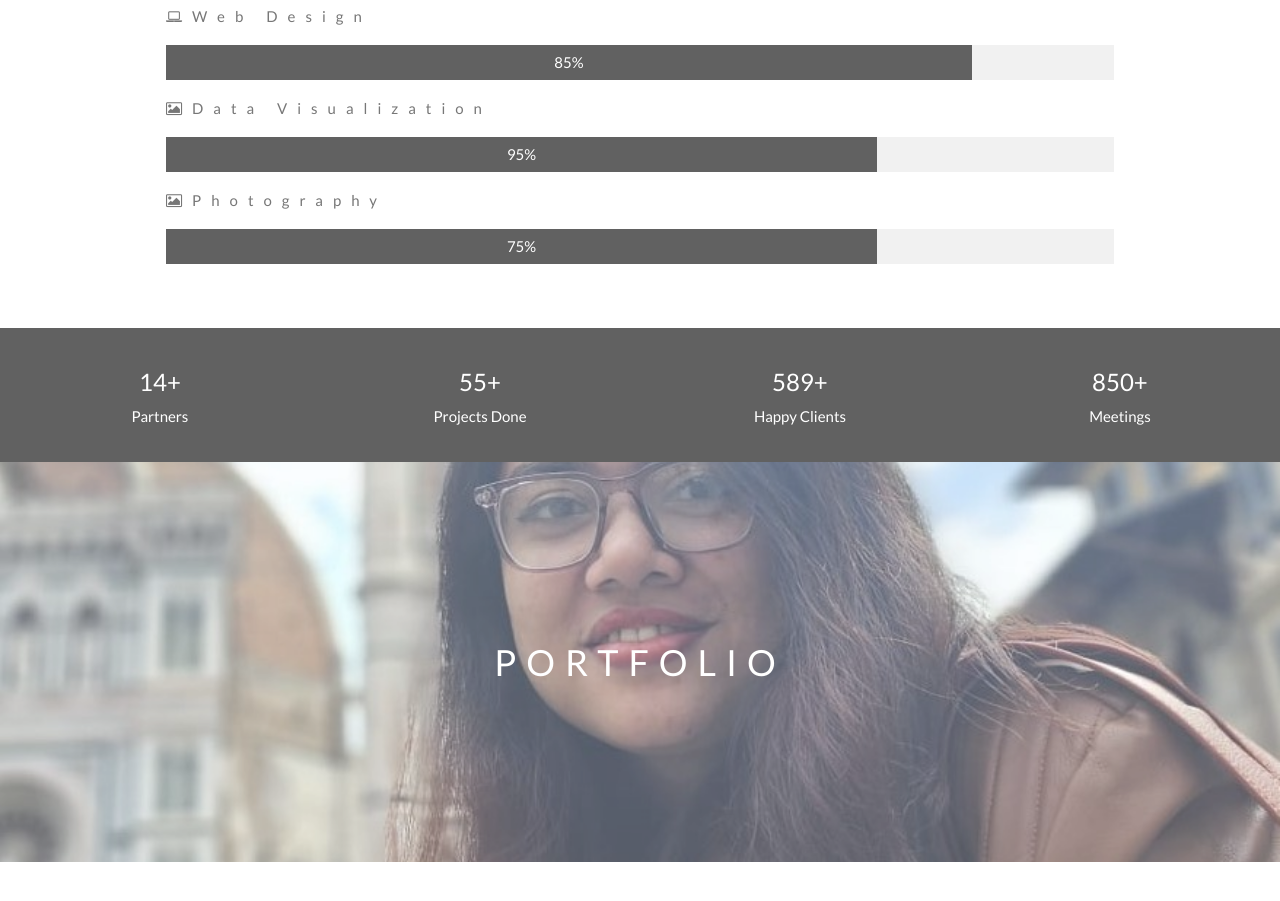
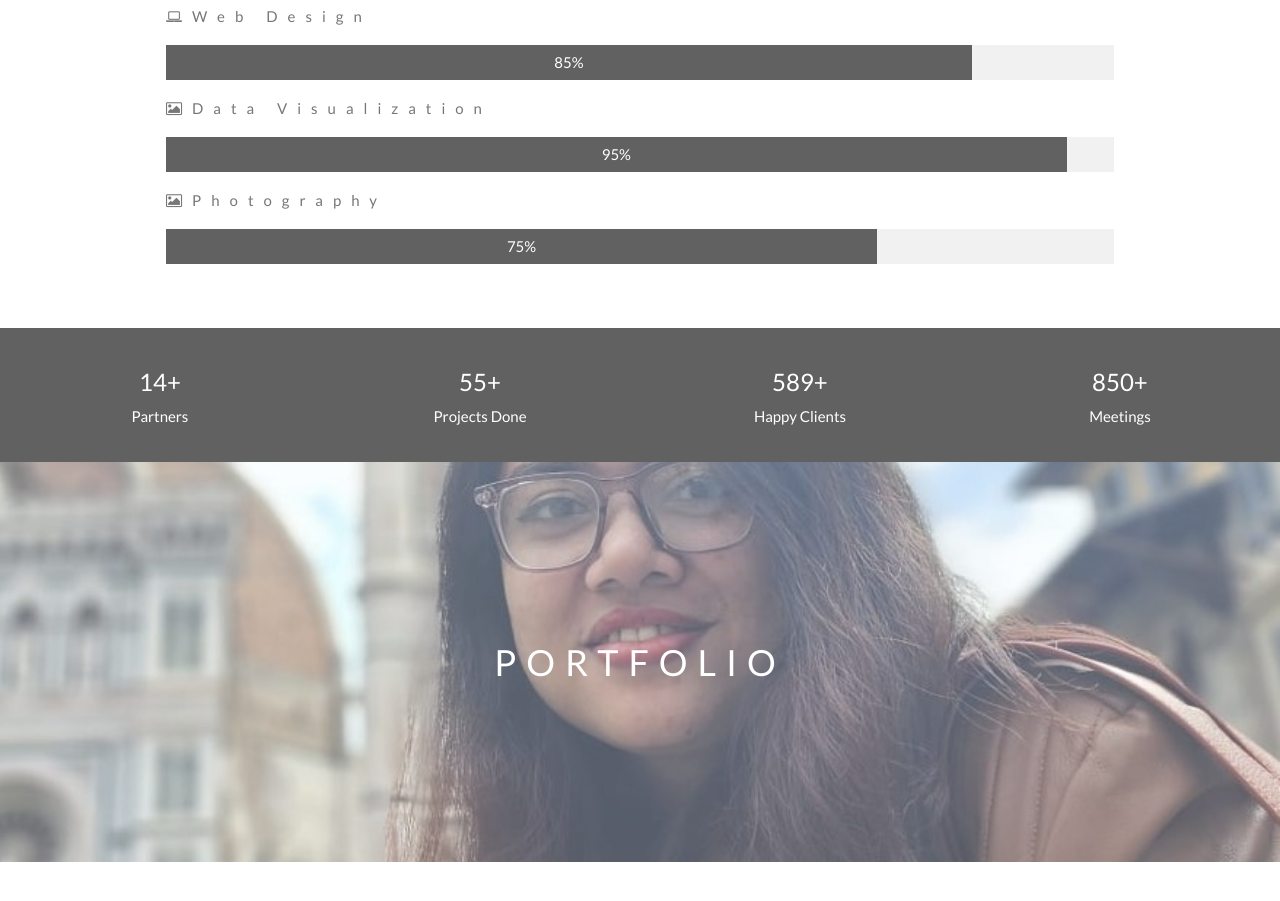
Before and after one commit to FarahNoorC/testforinternetup, a plain HTML site: page index.html in a window 1280 px wide. Shown: the part 1935-2836 px from the top of the page. Drawn offline with nearby package versions, Linux system fonts and the light colour scheme.

Commit message:
finishing my html skeleton

```diff
--- a/index.html
+++ b/index.html
@@ -130,7 +130,7 @@ I’m always looking to connect with others who are passionate about data, devel
   </div>
   <p class="w3-wide"><i class="fa fa-photo"></i>Data Visualization</p>
   <div class="w3-light-grey">
-    <div class="w3-container w3-padding-small w3-dark-grey w3-center" style="width:75%">95%</div>
+    <div class="w3-container w3-padding-small w3-dark-grey w3-center" style="width:95%">95%</div>
   </div>
   <p class="w3-wide"><i class="fa fa-photo"></i>Photography</p>
    <div class="w3-light-grey">
```
